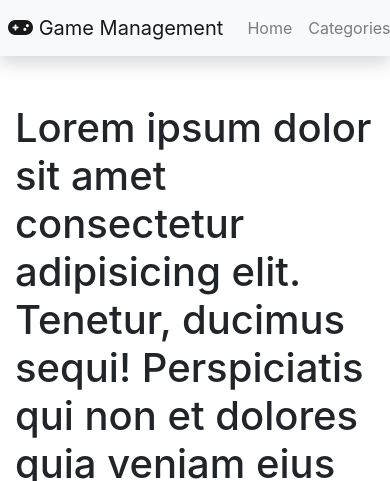
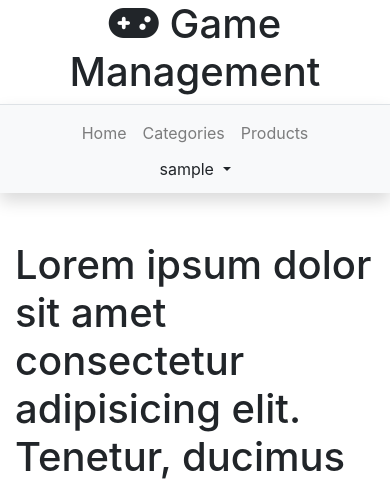
Before and after one commit to abdelkarim-jouidri/Games_management, a PHP site: page /paths/homePage.php in a window 390 px wide; the page is wider, and only the part inside the window is pictured. Shown: the top 481 px of that part. Run offline with PHP 8.4, Linux system fonts and the light colour scheme; the visitor is signed in with stand-in values (Sample User, id 1); some libraries are stand-ins or nearby versions.

Commit message:
implemented responsive behaviour to the header component

```diff
--- a/paths/header.php
+++ b/paths/header.php
@@ -2,21 +2,22 @@
   session_start();
 ?>
 
-
-  <nav class="navbar navbar-expand  navbar-light bg-light shadow mb-5 px-2">
-    <span class="navbar-brand" href="#"><i class='fas fa-gamepad'></i> Game Management</span>
-    <div class="d-flex justify-content-center gap-10 w-100">
+<header class="d-flex flex-column align-items-between ">
+<h1 class="text-center  mb-2" href="#"><i class='fas fa-gamepad'></i> Game Management</h1>
+  <nav class="navbar navbar-expand  navbar-light bg-light shadow mb-5 px-2 border-top d-flex flex-sm-nowrap flex-wrap justify-content-between">
+    <!-- <span class="navbar-brand" href="#"><i class='fas fa-gamepad'></i> Game Management</span> -->
+    <div class="d-flex justify-content-sm-start justify-content-center gap-10 w-100">
         <div class="navbar-nav d-flex vw-75 justify-content-between">
           <a class="nav-link " href="homePage.php">Home</a>
           <a class="nav-link" href="categories.php">Categories</a>
           <a class="nav-link" href="products.php">Products</a>
         </div>
     </div>
-    <div class="btn-group">
-      <a  class=" dropdown-toggle dropdown-item" href="#" data-toggle="dropdown" aria-haspopup="true" aria-expanded="false">
+    <div class="btn-group d-flex justify-content-center w-100">
+      <a  class=" dropdown-toggle dropdown-item text-center text-sm-right" href="#" data-toggle="dropdown" aria-haspopup="true" aria-expanded="false">
         <?php echo $_SESSION['name'] ?>
       </a>
-      <div class="dropdown-menu dropdown-menu-right">
+      <div class="dropdown-menu dropdown-menu-right w-75">
         <a class="dropdown-item" href="#">Profile</a>
         <a class="dropdown-item" href="#">Another action</a>
         <div class="dropdown-divider" href="#"></div>
@@ -25,3 +26,4 @@
       </div>
     </div>
   </nav>
+</header>
```
